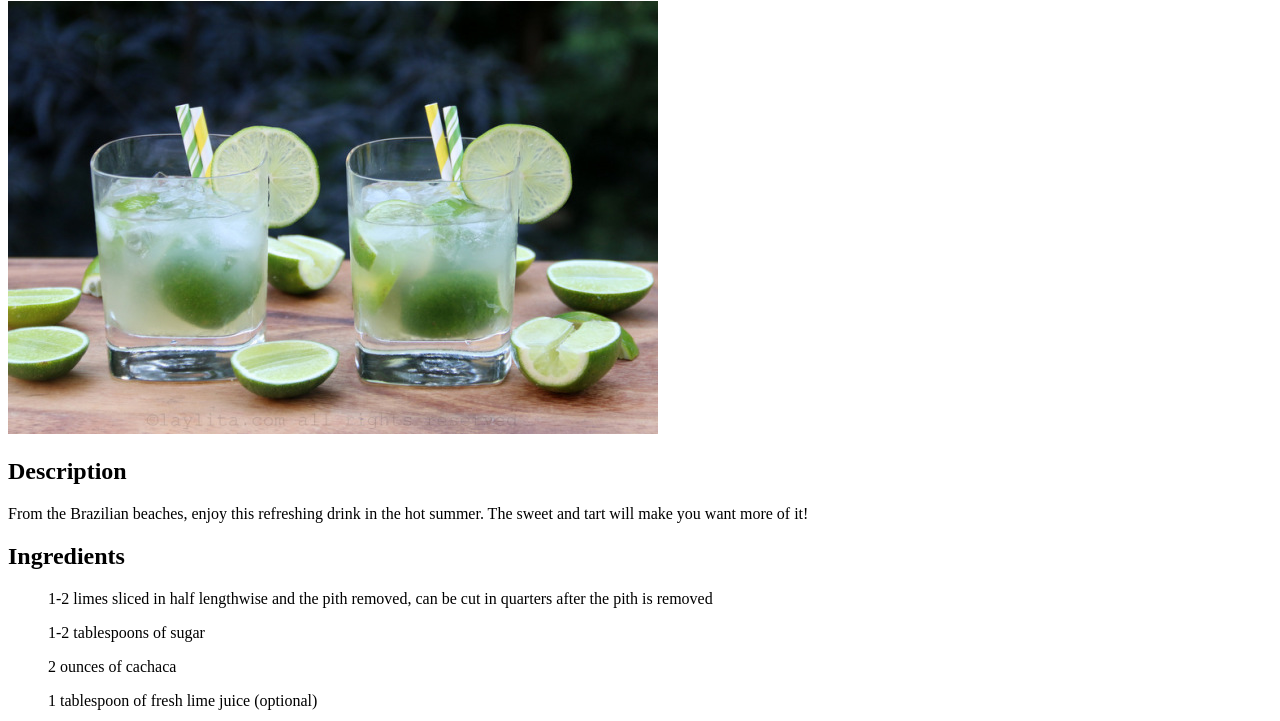
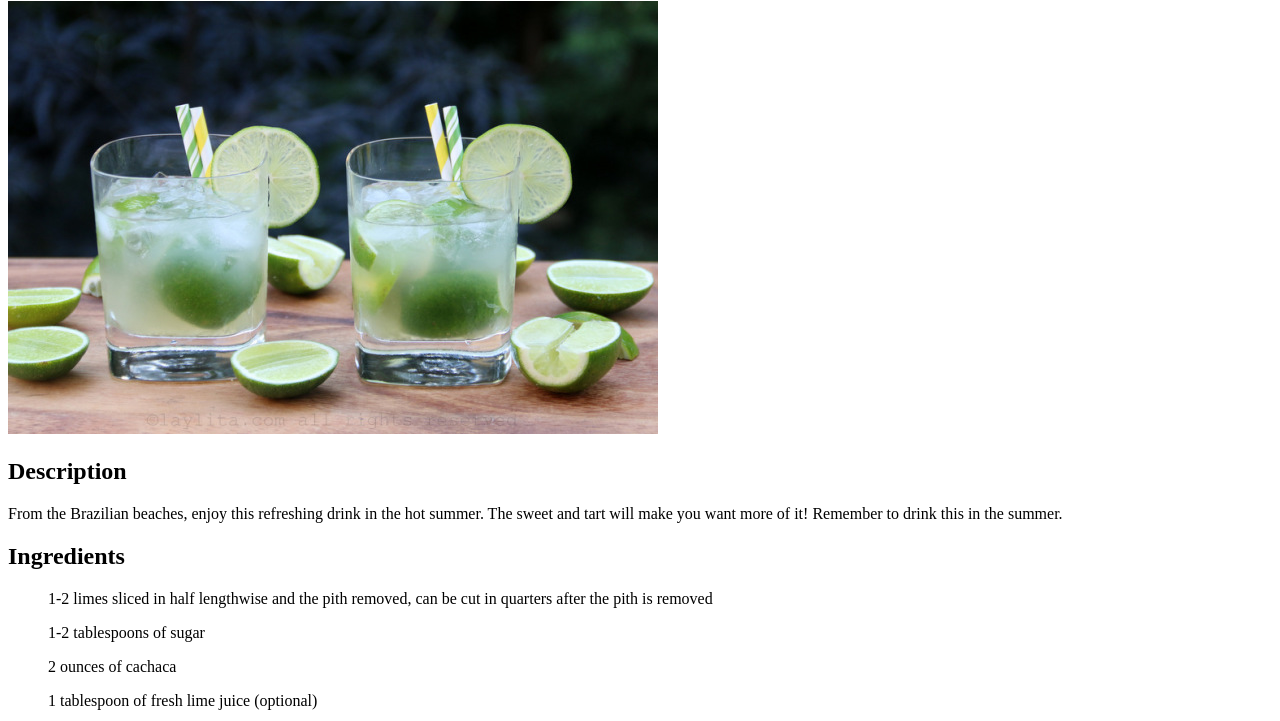
Before and after one commit to rgiantaglia/odin-recipes, a plain HTML site: page recipes/caipirinha.html in a window 1280 px wide. Shown: the part 79-800 px from the top of the page. Drawn offline with Linux system fonts and the light colour scheme.

Commit message:
Update description of recipe

```diff
--- a/recipes/caipirinha.html
+++ b/recipes/caipirinha.html
@@ -12,7 +12,7 @@
         <img src="../images/caipirinha.jpg" alt="Enjoy this delicious drink">
 
         <h2>Description</h2>
-        <p>From the Brazilian beaches, enjoy this refreshing drink in the hot summer. The sweet and tart will make you want more of it!
+        <p>From the Brazilian beaches, enjoy this refreshing drink in the hot summer. The sweet and tart will make you want more of it! Remember to drink this in the summer.
         </p>
 
         <h2>Ingredients</h2>
```
